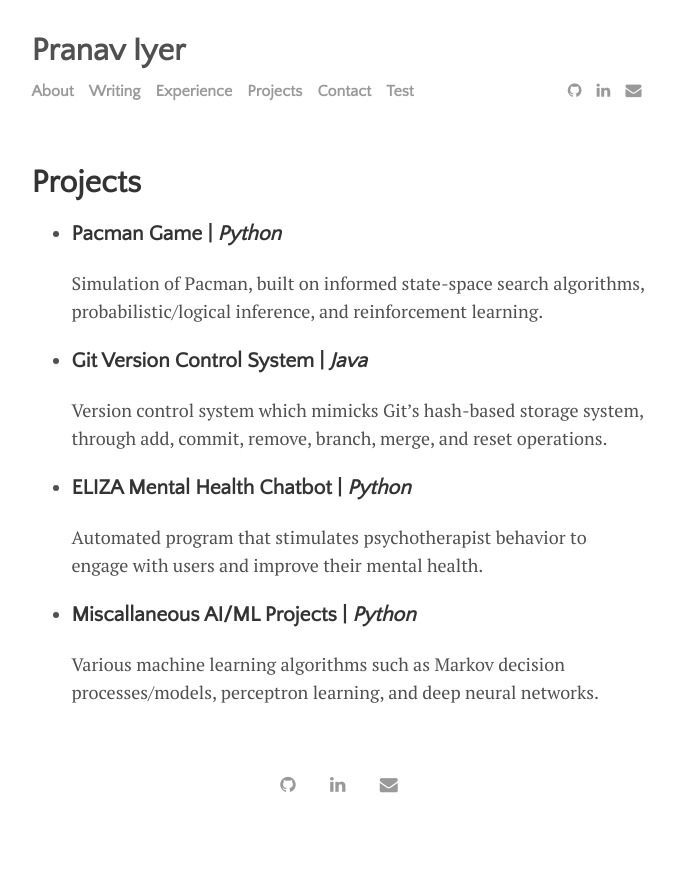
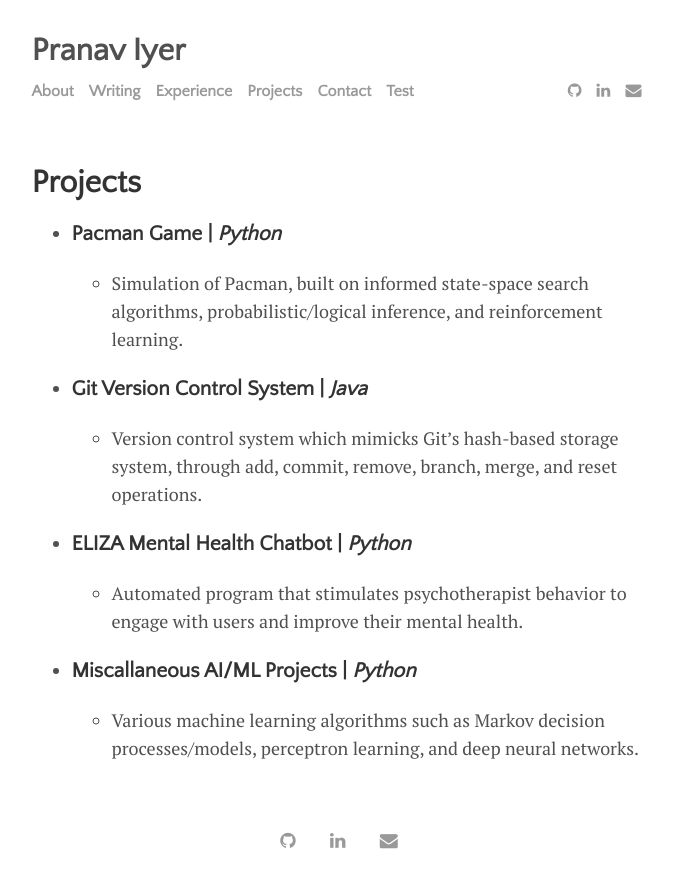
Before and after one commit to pranavxiyer/pranavxiyer.github.io, a Jekyll site: the page built from menu/projects.md, in a window 1280 px wide. Shown: the top 888 px of the page, without its empty margins (301-976 px from the left). Built offline with Jekyll 4.4.1, drawn with Linux system fonts in a browser that asks for light colours.

```diff
--- a/menu/projects.md
+++ b/menu/projects.md
@@ -5,14 +5,14 @@ permalink: /projects
 ---
 
 * ### Pacman Game | *Python*
-Simulation of Pacman, built on informed state-space search algorithms, probabilistic/logical inference, and reinforcement learning.
+    * Simulation of Pacman, built on informed state-space search algorithms, probabilistic/logical inference, and reinforcement learning.
 
 
 * ### Git Version Control System | *Java*
-Version control system which mimicks Git’s hash-based storage system, through add, commit, remove, branch, merge, and reset operations.
+    * Version control system which mimicks Git’s hash-based storage system, through add, commit, remove, branch, merge, and reset operations.
 
 * ### ELIZA Mental Health Chatbot | *Python*
-Automated program that stimulates psychotherapist behavior to engage with users and improve their mental health.
+    * Automated program that stimulates psychotherapist behavior to engage with users and improve their mental health.
 
 * ### Miscallaneous AI/ML Projects | *Python*
-Various machine learning algorithms such as Markov decision processes/models, perceptron learning, and deep neural networks.
+    * Various machine learning algorithms such as Markov decision processes/models, perceptron learning, and deep neural networks.
```
